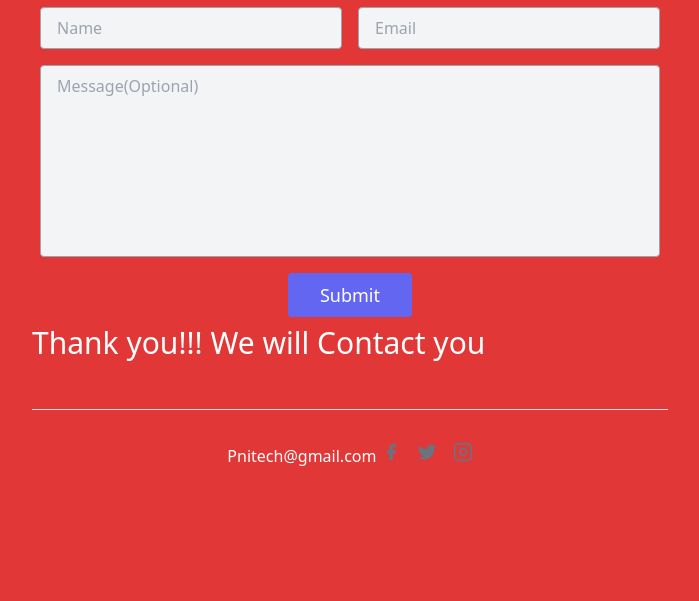
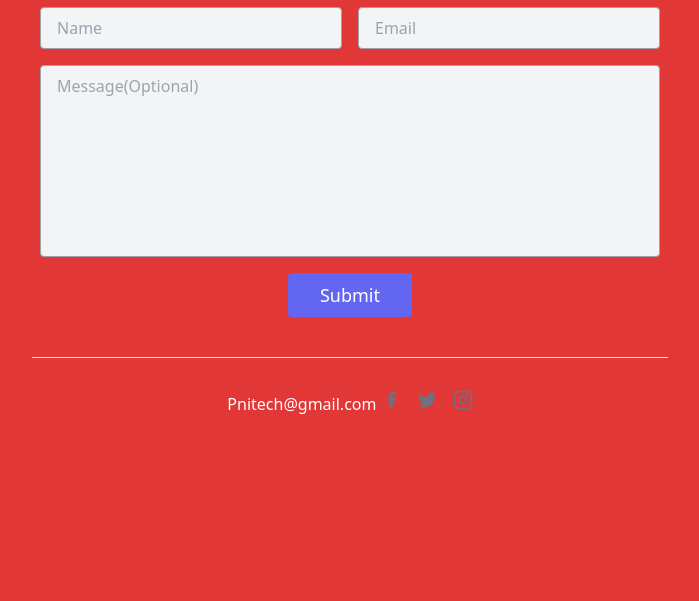
Before and after one commit to Rohitstar2050/SandyProject, a Django app: page /contact in a window 1280 px wide. Shown: the part 636-1237 px from the top of the page, without its empty margins (290-989 px from the left). Run offline with Django 3.2, Linux system fonts and the light colour scheme.

Commit message:
Add files via upload

```diff
--- a/templates/contact.html
+++ b/templates/contact.html
@@ -72,8 +72,7 @@ background-color:#F3E648
       </form>
     {% if validation %}
     <p  class="sm:text-3xl text-2xl font-medium title-font mb-4  text-white">Please enter the mandatory fields name and email !!!</p>
-    {% else %}
-    <p  class="sm:text-3xl text-2xl font-medium title-font mb-4 text-white">Thank you!!! We will Contact you </p>
+
     {% endif %}
         <div class="p-2 w-full pt-8 mt-8 border-t border-gray-200 text-center">
           <a class="text-white">Pnitech@gmail.com</a>
```
